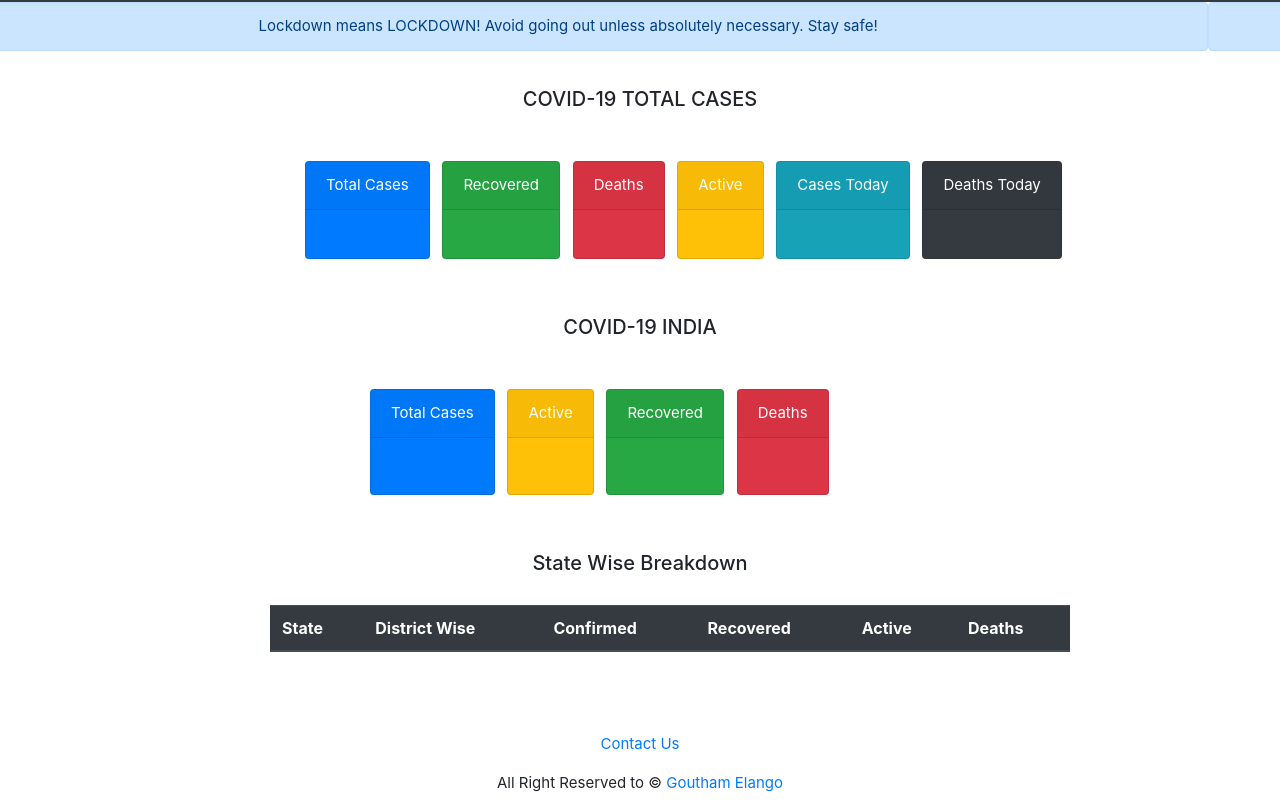
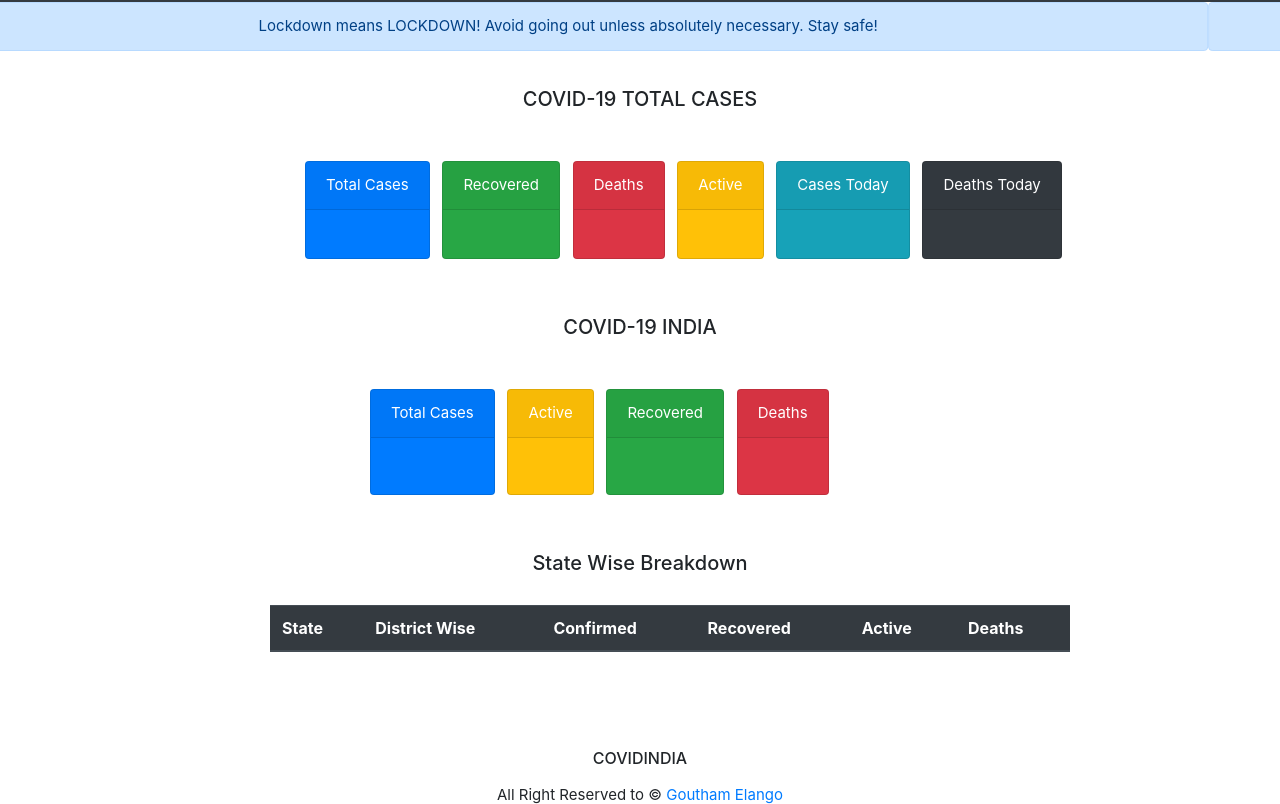
Before and after one commit to gouthamelango/Covid19, a plain HTML site: page index.html in a window 1280 px wide. Shown: the part 54-858 px from the top of the page. Drawn offline with nearby package versions, Linux system fonts and the light colour scheme; no server answers.

Commit message:
Update index.html

```diff
--- a/index.html
+++ b/index.html
@@ -24,7 +24,7 @@
                             <a class="nav-link" href="#">News</a>
                         </li>
                         <li class="nav-item">
-                          <a class="nav-link" href="about.html">Contact Us</a>
+                          <a class="nav-link" href="#contact">Contact Us</a>
                         </li>
                     </ul>
                 </div>
@@ -261,9 +261,10 @@
             <footer>
                     <center>
                         <nav>
-                            <p> <a href="about.html">Contact Us</a> </p>
+
+                           <p><h6>COVIDINDIA</h6></p>
                         </nav>
-                        <p>All Right Reserved to © <a href="https://www.instagram.com/goutham.elango/">Goutham Elango</a></p>
+                        <p id="contact">All Right Reserved to © <a href="https://www.instagram.com/goutham.elango/">Goutham Elango</a></p>
                         <div style="display: inline-flex;">
                             <a href="https://github.com/Goutham-Elango" style="color:white;"><img src="git.png" width="20" height="20" alt="">&nbsp;</a>
                             &nbsp;&nbsp;&nbsp;&nbsp;&nbsp;&nbsp;
```
